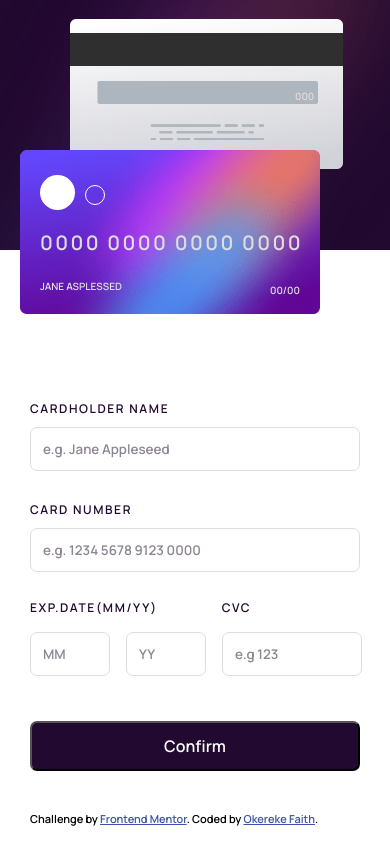
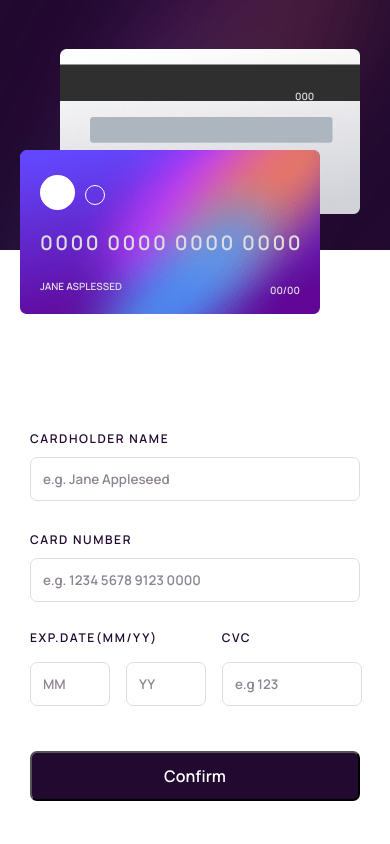
Before and after one commit to Faith-okereke/Card, a plain HTML site: page index.html in a window 390 px wide. Drawn offline with Linux system fonts and the light colour scheme.

Commit message:
commit it

```diff
--- a/style.css
+++ b/style.css
@@ -237,13 +237,13 @@ form input:focus{
   .cards{
     background-image: url(images/bg-main-mobile.png);
     background-repeat: no-repeat;
-    background-size: contain;
+    background-size: 100vw;
     height: 300px;
   }
   .container{
     flex-direction: column;
     justify-content: unset;
-    overflow: scroll;
+    overflow:scroll;
     gap: 5rem;
   }
   .front {
@@ -251,15 +251,15 @@ form input:focus{
     left: 20px;
     top: 150px;
     width: 300px;
-    max-width: 80%;
+    min-width: 60%;
     z-index: 3;
   }
   .back {
     position: relative;
     width: 300px;
-    max-width: 70%;
-    left: 70px;
-    top: -150px;
+    min-width: 60%;
+    left: 60px;
+    top: -120px;
   }
   .circle{
     width: 35px;
@@ -311,7 +311,7 @@ form input:focus{
     font-size: 10px;
   }
   #form{
-    margin-left: 30px;
+    margin: 30px;
   }
   #thankyou{
     margin-top: 50px;
```
